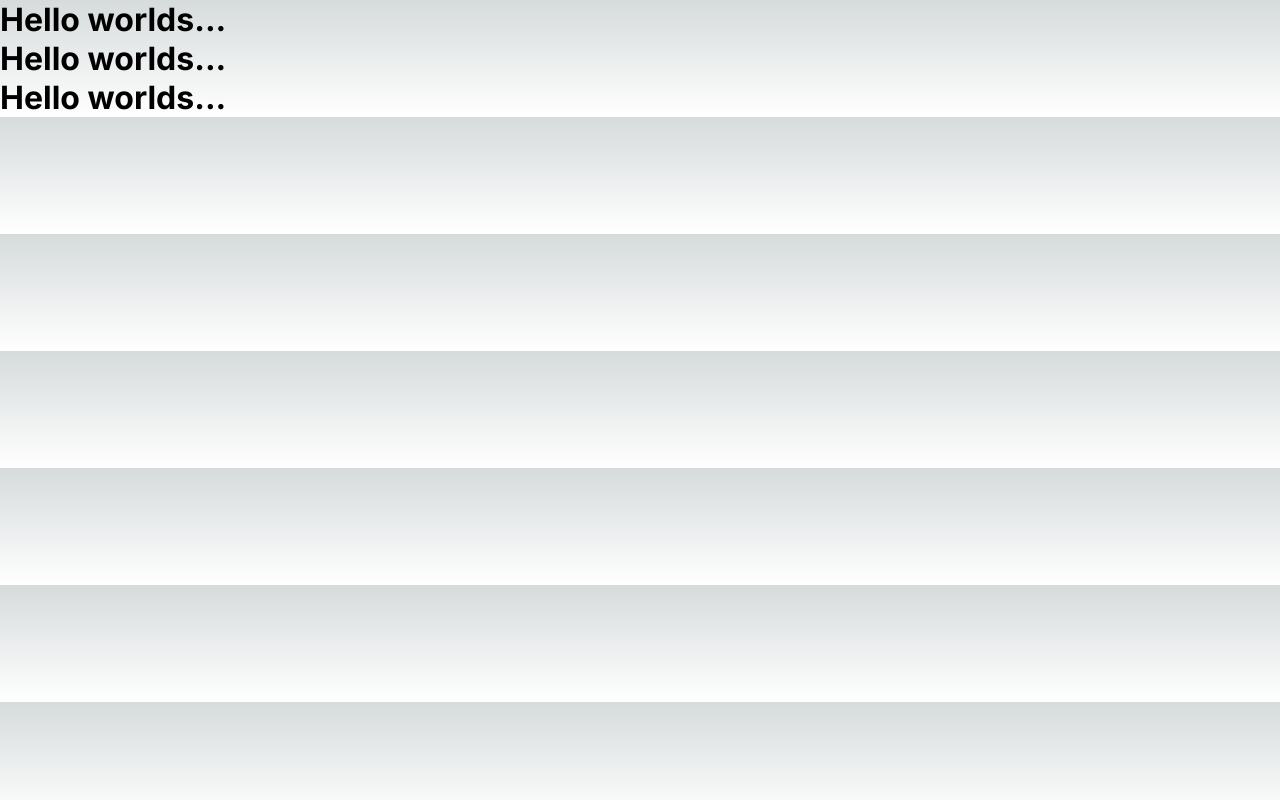
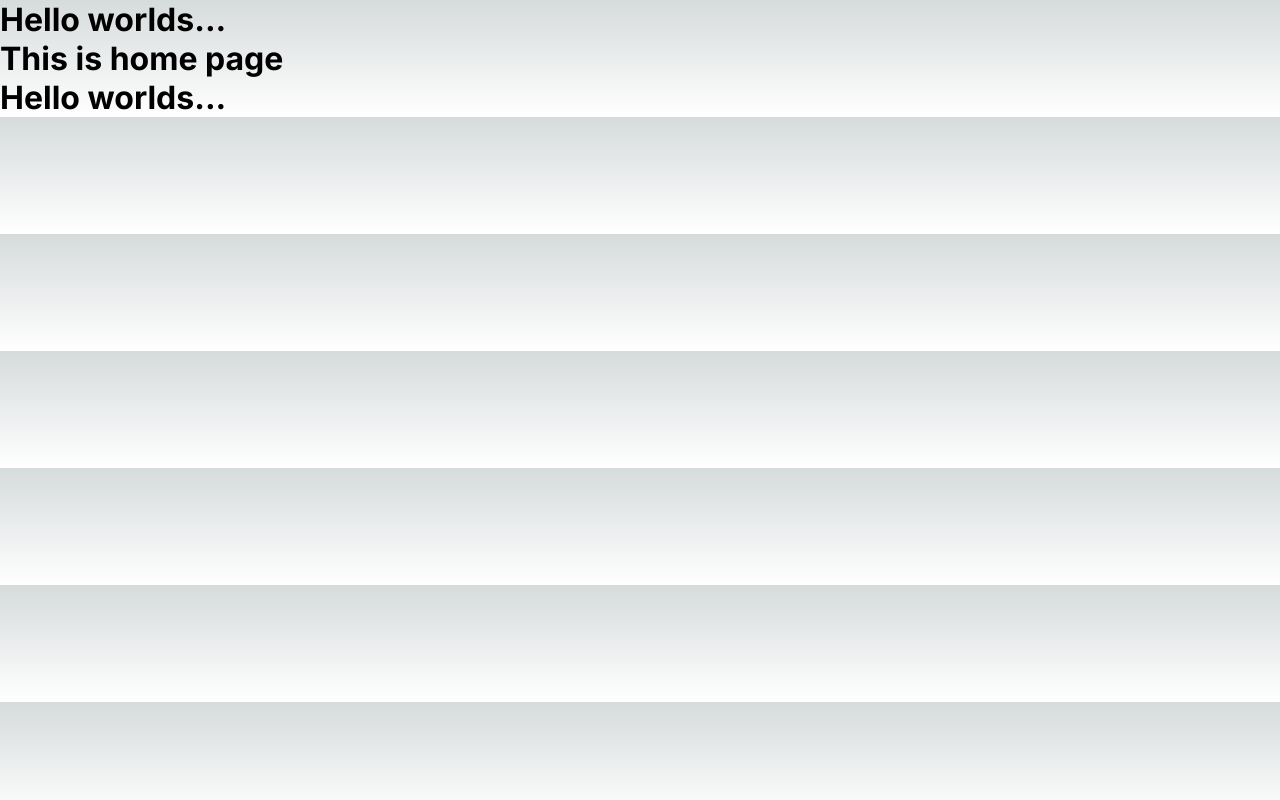
Before and after one commit to hrtechplus/next_js_Practise, a Next.js app in the folder nexfirst/: page / in a window 1280 px wide. Built offline with nearby package versions, Linux system fonts and the light colour scheme.

Commit message:
chore: Remove unused contact component and update home page

```diff
--- a/nexfirst/src/app/page.jsx
+++ b/nexfirst/src/app/page.jsx
@@ -5,7 +5,7 @@ export default function Home() {
   return (
     <>
       <h1>Hello worlds... </h1>
-      <h1>Hello worlds... </h1>
+      <h1>This is home page </h1>
       <h1>Hello worlds... </h1>
     </>
   );
```
Also changed, not shown: nexfirst/src/app/contact/page.jsx (renamed from nexfirst/src/app/contact/contact.jsx).
